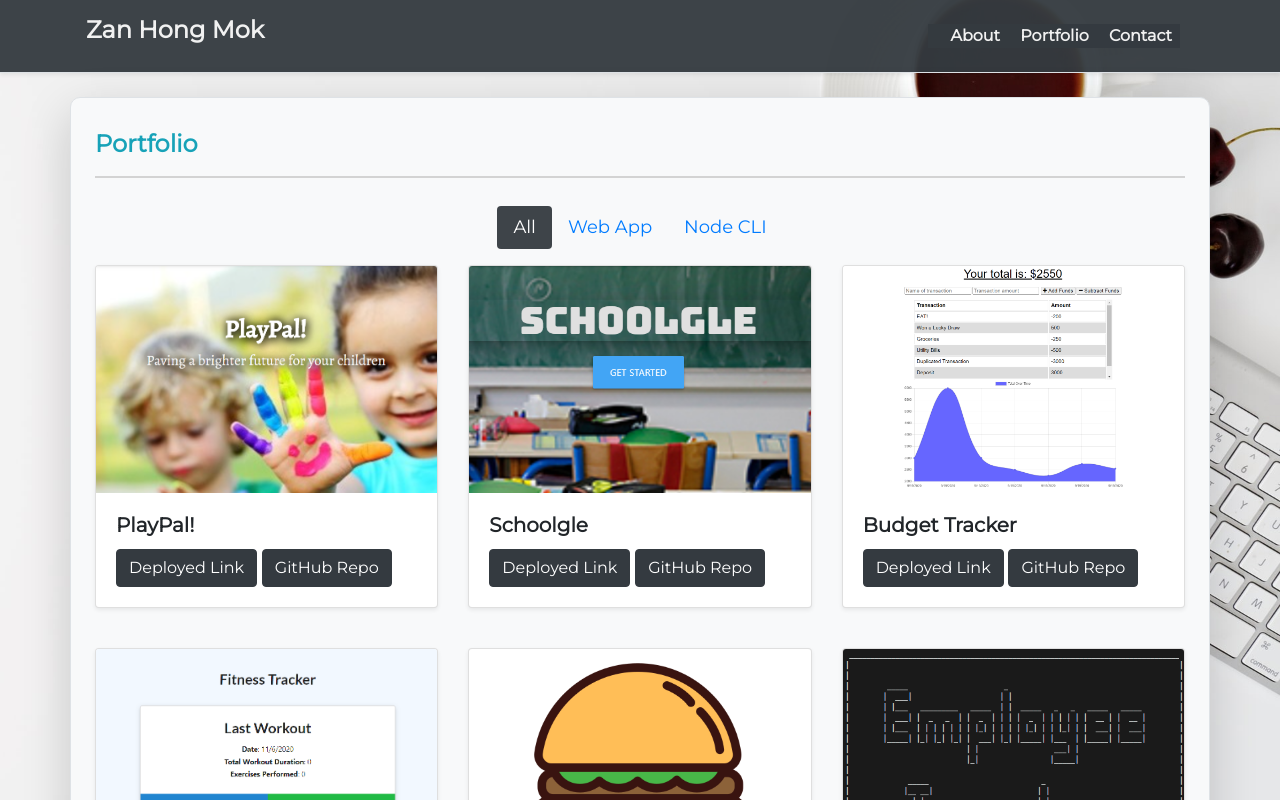
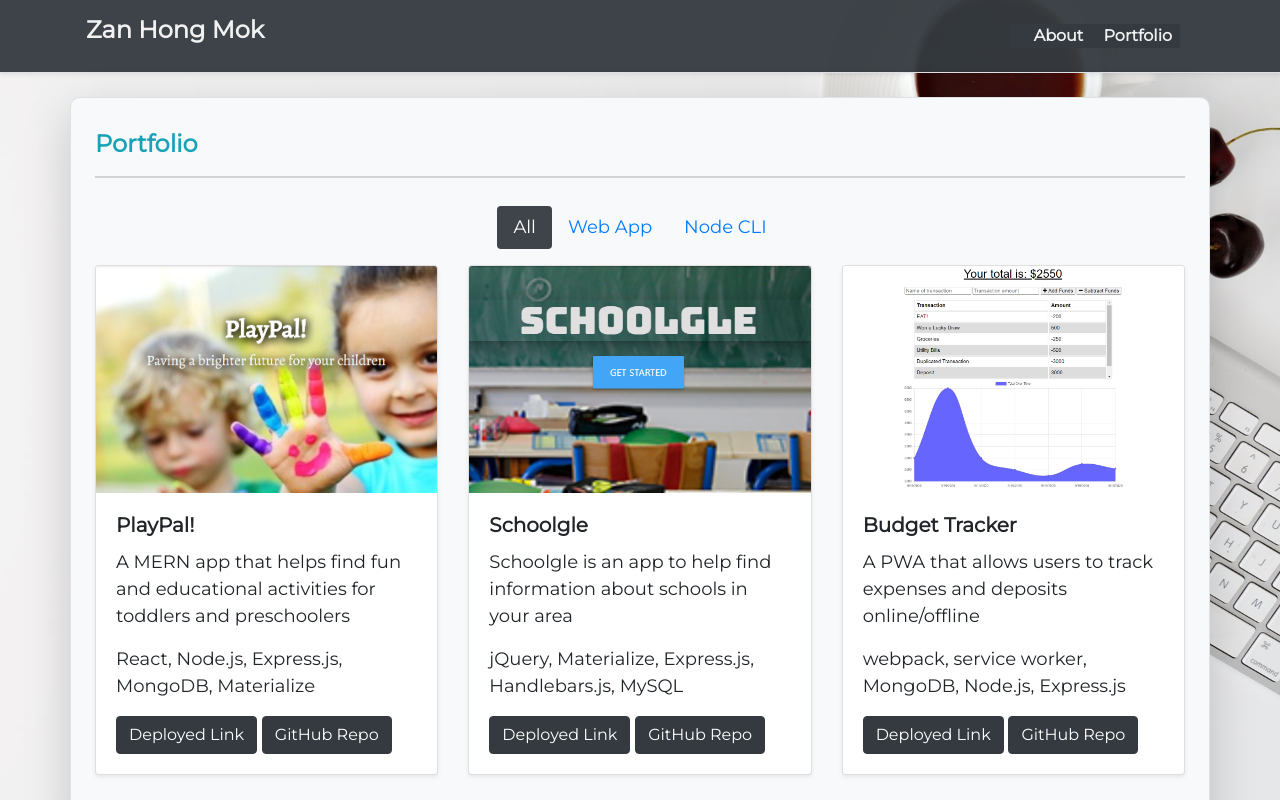
Before and after one commit to ZanHong/ZanHong.github.io, a plain HTML site: page portfolio.html in a window 1280 px wide. Shown: the top 800 px of the page. Drawn offline with nearby package versions, Linux system fonts and the light colour scheme.

Commit message:
updated resume

```diff
--- a/portfolio.html
+++ b/portfolio.html
@@ -25,7 +25,7 @@
           <nav class="my-3 my-md-4 pr-0 text-center col-md-auto" id="nav-menu">
             <a class="p-2 font-weight-bold" href="index.html">About</a>
             <a class="p-2 font-weight-bold" href="portfolio.html">Portfolio</a>
-            <a class="p-2 font-weight-bold" href="contact.html">Contact</a>
+            <!-- <a class="p-2 font-weight-bold" href="contact.html">Contact</a> -->
           </nav>
         </section>
       </section>
@@ -67,6 +67,12 @@
                 <h5 class="card-title font-weight-bold">
                   PlayPal!
                 </h5>
+                <p>
+                  A MERN app that helps find fun and educational activities for toddlers and preschoolers
+                </p>
+                <p>
+                  React, Node.js, Express.js, MongoDB, Materialize
+                </p>
                 <a href="https://playpal2020.herokuapp.com/" class="btn btn-dark" target="_blank">Deployed
                   Link</a>
                 <a href="https://github.com/ZanHong/PlayPal" class="btn btn-dark" target="_blank">GitHub
@@ -83,6 +89,12 @@
                 <h5 class="card-title font-weight-bold">
                   Schoolgle
                 </h5>
+                <p>
+                  Schoolgle is an app to help find information about schools in your area
+                </p>
+                <p>
+                  jQuery, Materialize, Express.js, Handlebars.js, MySQL
+                </p>
                 <a href="https://schoolgle.herokuapp.com/" class="btn btn-dark" target="_blank">Deployed
                   Link</a>
                 <a href="https://github.com/Andrew836-dev/schoolgle" class="btn btn-dark" target="_blank">GitHub
@@ -99,6 +111,14 @@
                 <h5 class="card-title font-weight-bold">
                   Budget Tracker
                 </h5>
+                <p>
+                  A PWA that allows users to track expenses and deposits online/offline
+                </p>
+                <p>
+                <p>
+                  webpack, service worker, MongoDB, Node.js, Express.js
+                </p>
+                </p>
                 <a href="https://safe-sands-03074.herokuapp.com/" class="btn btn-dark" target="_blank">Deployed
                   Link</a>
                 <a href="https://github.com/ZanHong/18-budget-tracker" class="btn btn-dark"
@@ -227,6 +247,12 @@
                 <h5 class="card-title font-weight-bold">
                   PlayPal!
                 </h5>
+                <p>
+                  A MERN app that helps find fun and educational activities for toddlers and preschoolers
+                </p>
+                <p>
+                  React, Node.js, Express.js, MongoDB, Materialize
+                </p>
                 <a href="https://playpal2020.herokuapp.com/" class="btn btn-dark" target="_blank">Deployed
                   Link</a>
                 <a href="https://github.com/ZanHong/PlayPal" class="btn btn-dark" target="_blank">GitHub
@@ -243,6 +269,12 @@
                 <h5 class="card-title font-weight-bold">
                   Schoolgle
                 </h5>
+                <p>
+                  Schoolgle is an app to help find information about schools in your area
+                </p>
+                <p>
+                  jQuery, Materialize, Express.js, Handlebars.js, MySQL
+                </p>
                 <a href="https://schoolgle.herokuapp.com/" class="btn btn-dark" target="_blank">Deployed
                   Link</a>
                 <a href="https://github.com/Andrew836-dev/schoolgle" class="btn btn-dark" target="_blank">GitHub
@@ -259,6 +291,9 @@
                 <h5 class="card-title font-weight-bold">
                   Budget Tracker
                 </h5>
+                <p>
+                  A PWA that allows users to track expenses and deposits online/offline
+                </p>
                 <a href="https://safe-sands-03074.herokuapp.com/" class="btn btn-dark" target="_blank">Deployed
                   Link</a>
                 <a href="https://github.com/ZanHong/18-budget-tracker" class="btn btn-dark"
```
Also changed, not shown: index.html (+2 -2 lines), 2 other files.
